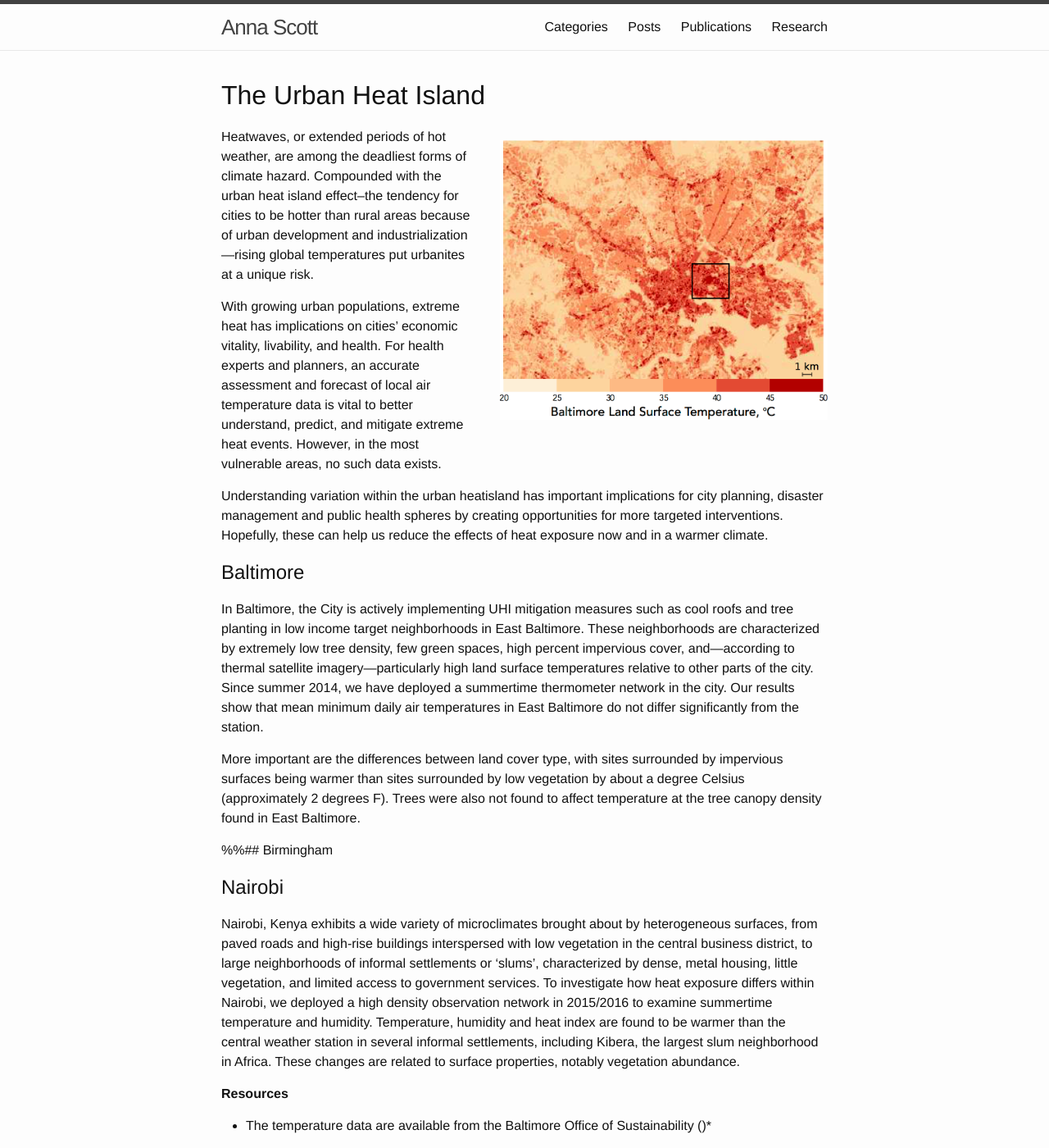
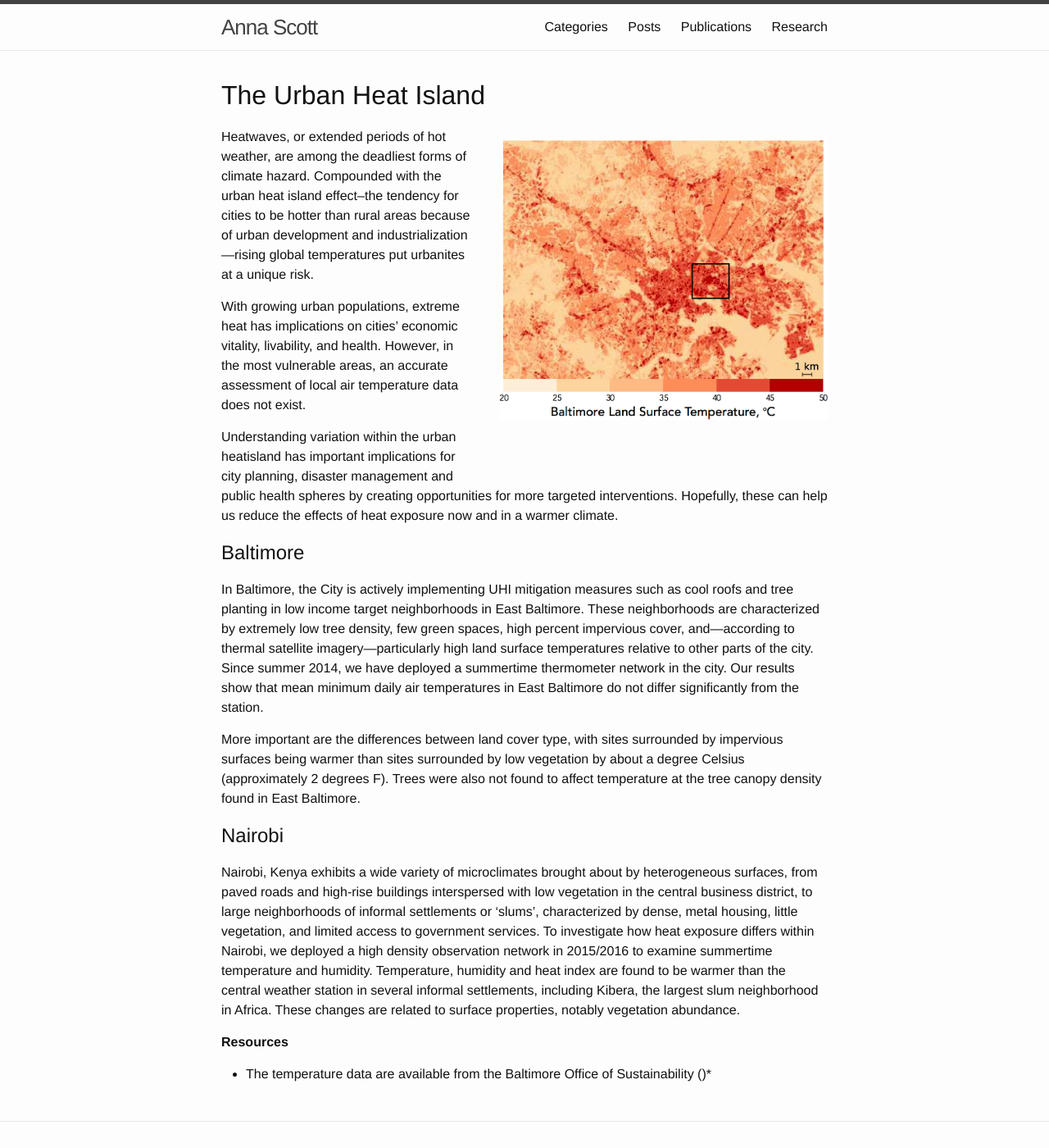
Before and after one commit to gottscott/gottscott.github.io, a Jekyll site: the page built from research.md, in a window 1280 px wide and 1400 px high. Shown: the whole window at 82% size. Built offline with Jekyll 4.4.1, drawn with Linux system fonts in a browser that asks for light colours.

Commit message:
deleted birmingham

```diff
--- a/research.md
+++ b/research.md
@@ -11,9 +11,8 @@ permalink: /research
 title="Land surface temperature seen from satellite over Baltimore, Maryland."/>
 Heatwaves, or extended periods of hot weather, are among the deadliest forms of climate hazard. Compounded with the urban heat island effect--the tendency for cities to be hotter than rural areas because of urban development and industrialization—rising global temperatures put urbanites at a unique risk.
 
- With growing urban populations, extreme heat has implications on cities’ economic vitality, livability, and health.
-For health experts and planners, an accurate assessment and forecast of local air temperature data is vital to better understand, predict, and mitigate extreme heat events. However, in the most vulnerable areas, no such data exists.
-
+With growing urban populations, extreme heat has implications on cities’ economic vitality, livability, and health.
+However, in the most vulnerable areas, an accurate assessment of local air temperature data does not exist.
 
 Understanding variation within the urban heatisland has important implications for city planning, disaster management and public health spheres by creating opportunities for more targeted interventions. Hopefully, these can help us reduce the effects of heat exposure now and in a warmer climate.
 
@@ -24,8 +23,6 @@ Since summer 2014, we have deployed a summertime thermometer network in the city
 More important are the differences between land cover type, with sites surrounded by impervious surfaces being warmer than sites surrounded by low vegetation by about a degree Celsius (approximately 2 degrees F).
 Trees were also not found to affect temperature at the tree canopy density found in East Baltimore.
 
-%%## Birmingham
-
 ## Nairobi
 Nairobi, Kenya exhibits a wide variety of microclimates brought about by heterogeneous surfaces, from paved roads and high-rise buildings interspersed with low vegetation in the central business district, to large neighborhoods of informal settlements or ‘slums’, characterized by dense, metal housing, little vegetation, and limited access to government services. To investigate how heat exposure differs within Nairobi, we deployed a high density observation network in 2015/2016 to examine summertime temperature and humidity.
 Temperature, humidity and heat index are found to be warmer than the central weather station
```
